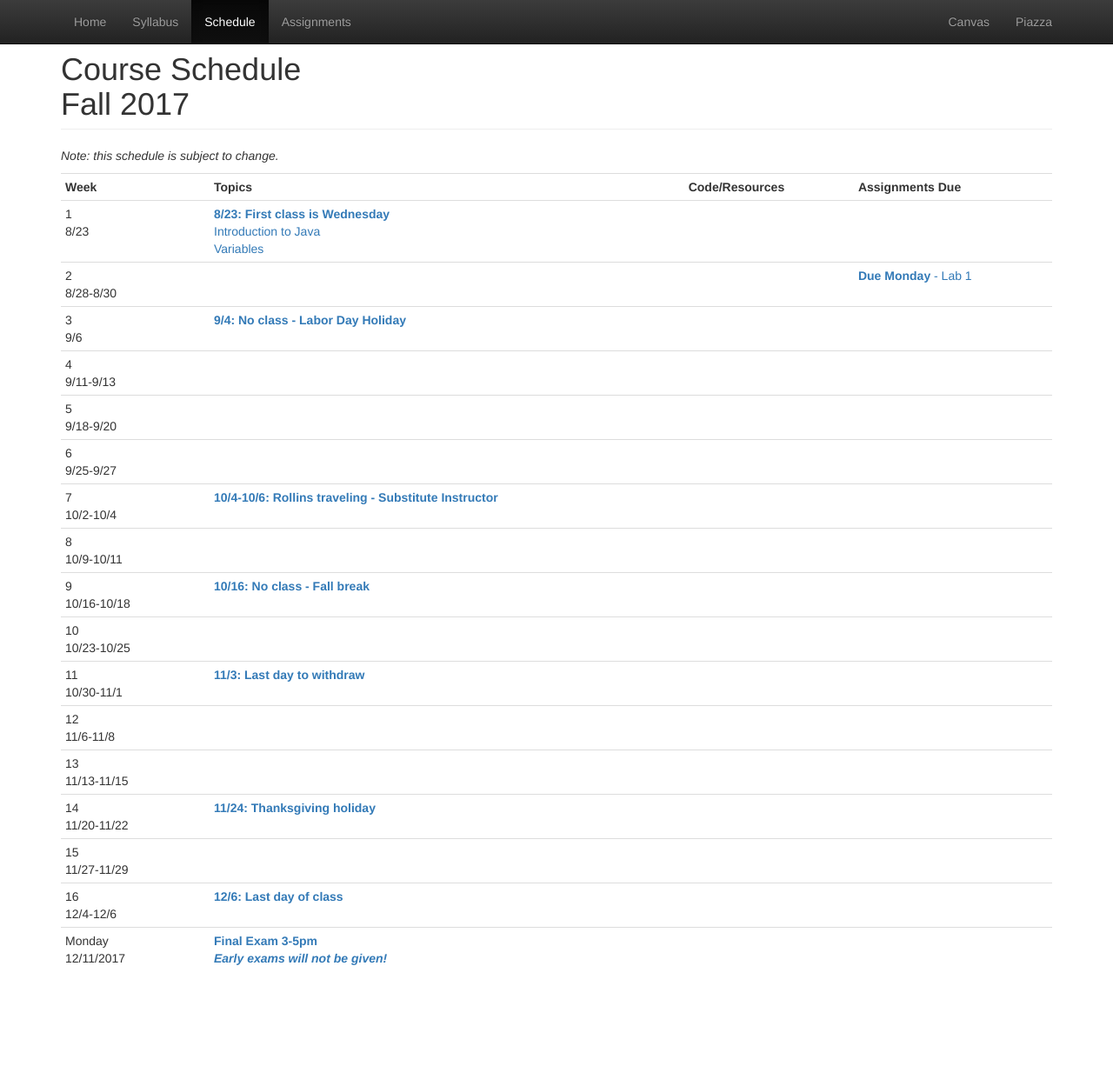
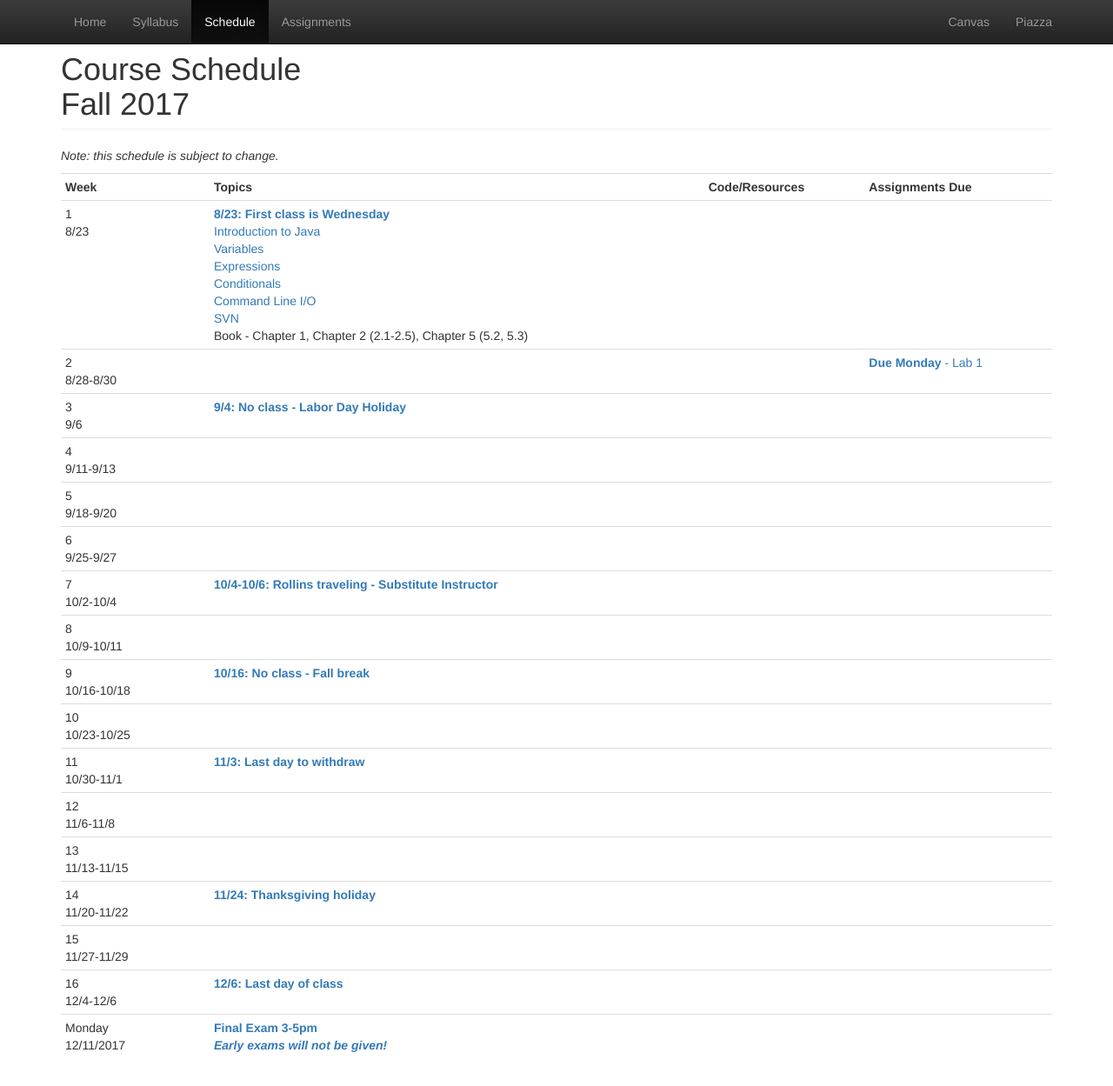
Before and after one commit to CS112-F17/cs112-f17.github.io, a Jekyll site: the page built from schedule.html, in a window 1280 px wide and 1257 px high. Shown: the top 1249 px of the window at 87% size. Built offline with Jekyll 4.4.1, drawn with Linux system fonts in a browser that asks for light colours.

Commit message:
add week 1 notes to schedule

```diff
--- a/schedule.html
+++ b/schedule.html
@@ -22,6 +22,11 @@ title: Schedule
 				<strong><span class="text-primary">8/23: First class is Wednesday</span></strong><br/>
 				<a href="https://github.com/CS112-F17/notes/blob/master/intro.md">Introduction to Java</a><br/>
 				<a href="https://github.com/CS112-F17/notes/blob/master/variables.md">Variables</a><br/>
+				<a href="https://github.com/CS112-F17/notes/blob/master/expressions.md">Expressions</a><br/>
+				<a href="https://github.com/CS112-F17/notes/blob/master/conditionals.md">Conditionals</a><br/>
+				<a href="https://github.com/CS112-F17/notes/blob/master/cmdio.md">Command Line I/O</a><br/>
+				<a href="https://github.com/CS112-F17/notes/blob/master/svn_guide.md">SVN</a><br/>
+				Book - Chapter 1, Chapter 2 (2.1-2.5), Chapter 5 (5.2, 5.3)
 			</td>
 			<td>
 <!-- 				<a href="https://github.com/CS112-F17/code/blob/master/HelloWorld.java">HelloWorld.java</a><br/>
```
